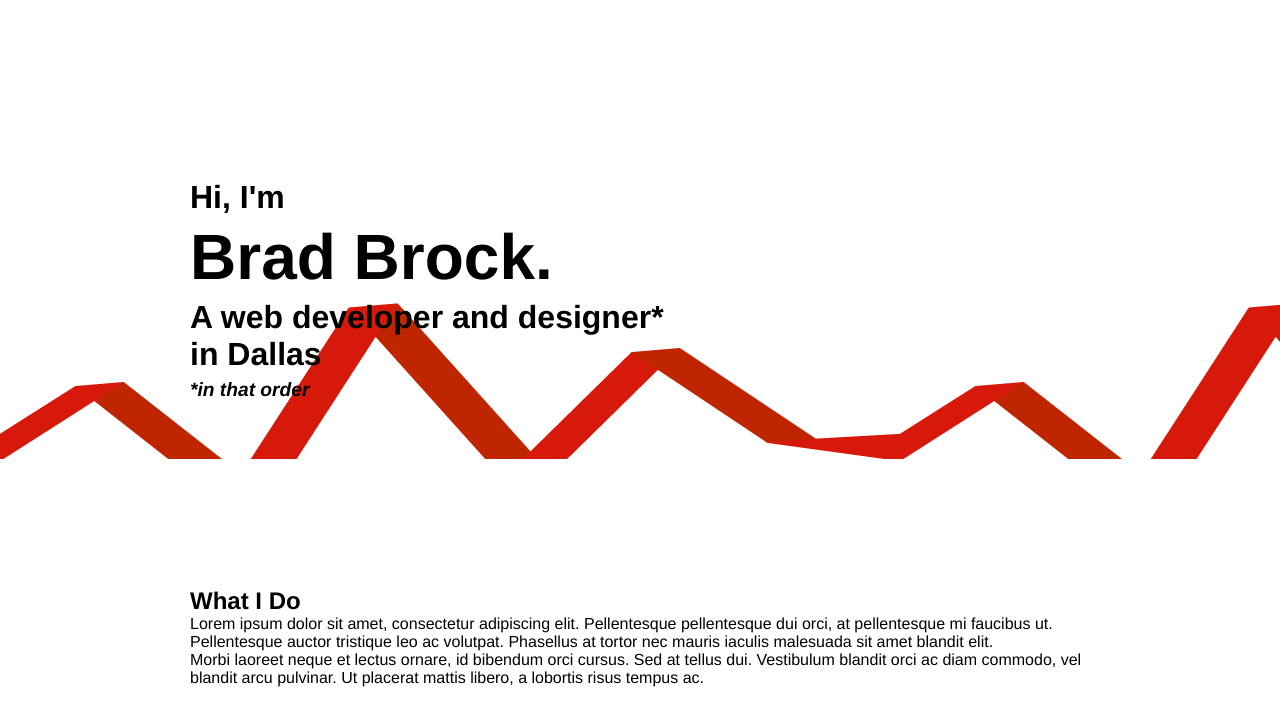
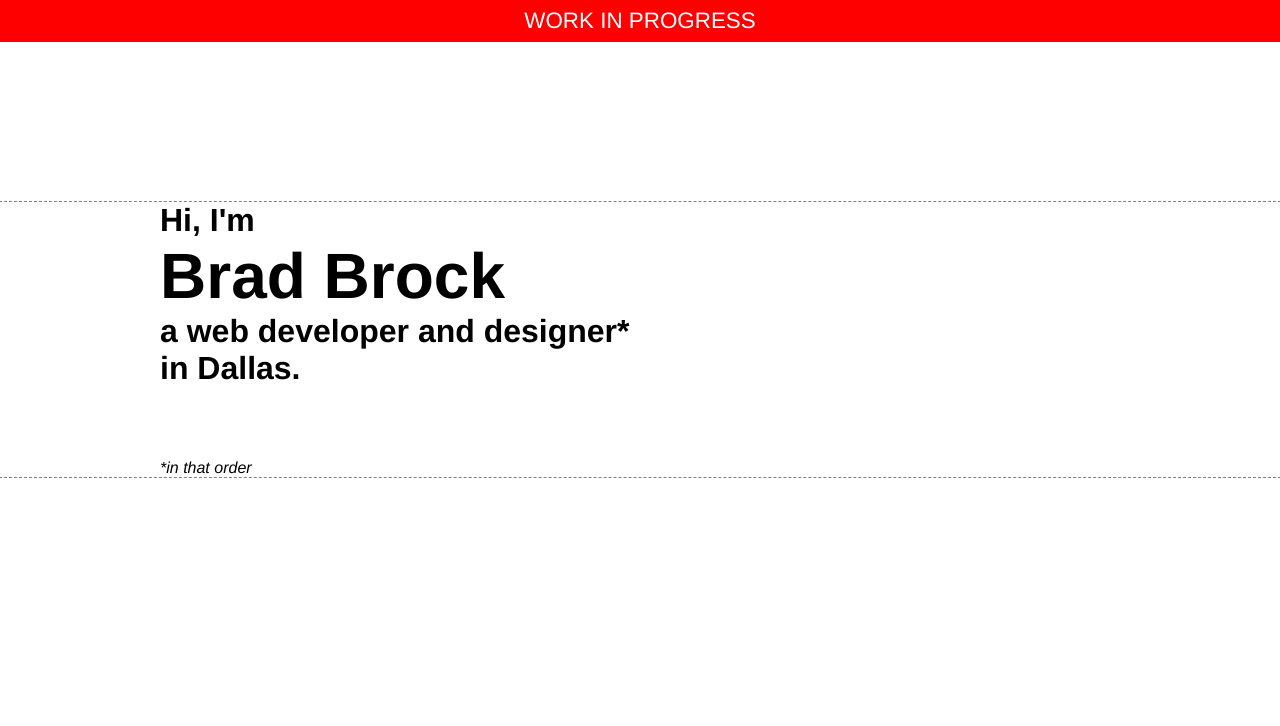
Before and after one commit to Spyrojoe/VBT4.0, a PHP site: page / in a window 1280 px wide. Shown: the top 726 px of the page. Run offline with PHP 8.4, Linux system fonts and the light colour scheme; some libraries are stand-ins or nearby versions.

Commit message:
codepen snippet
Grabbed from Codepen

```diff
--- a/index.html
+++ b/index.html
@@ -7,19 +7,16 @@
 	<script src="http://ajax.googleapis.com/ajax/libs/jquery/1.11.1/jquery.min.js"></script>
 </head>
 <body>
-	<header>
-		<div class="wrap">
-			<p class="greet">Hi, I'm</p>
-			<h1><span>Brad Brock.</span>A web developer and designer* in Dallas</h1>
-			<p class="asterisk">*in that order</p>
-		</div><!-- end wrap -->
-	</header>
-	<section class="tools">
-		<div class="wrap">
-			<h2>What I Do</h2>
-			<p>Lorem ipsum dolor sit amet, consectetur adipiscing elit. Pellentesque pellentesque dui orci, at pellentesque mi faucibus ut. Pellentesque auctor tristique leo ac volutpat. Phasellus at tortor nec mauris iaculis malesuada sit amet blandit elit.</p>
-			<p>Morbi laoreet neque et lectus ornare, id bibendum orci cursus. Sed at tellus dui. Vestibulum blandit orci ac diam commodo, vel blandit arcu pulvinar. Ut placerat mattis libero, a lobortis risus tempus ac.</p>
-		</div>
-	</section>
+	<div id="attention">WORK IN PROGRESS</div>
+
+<header>
+  <div class="wrap">
+    <div class="greet">
+      <h1>Hi, I'm <span>Brad Brock</span>a web developer and designer*<br>in Dallas.</h1>
+      <div class="asterisk">*in that order</div>
+    </div>
+  </div>
+</header>
+<!--<button>hover me</button>-->
 </body>
 </html>
--- a/style.css
+++ b/style.css
@@ -1,56 +1,57 @@
+*{
+  margin: 0;
+  padding: 0;
+  border: 0;
+}
 html{
-	box-sizing: border-box;
-}
-*, *:before, *:after{
-	box-sizing: inherit;
-}
-html, body, div, span, h1, h2, h3, h4, h5, h6, p, blockquote, pre, a, abbr, acronym, address, img, ol, ul, li, article, footer, header, nav{
-	margin: 0;
-	padding: 0;
-	border: 0;
+  text-rendering: optimizeLegibility !important;
+  -webkit-font-smoothing: antialiased !important;
 }
 body{
-	font-family: "helvetica neue", helvetica, arial, sans-serif;
+  font-family: "helvetica neue", helvetica, arial, sans-serif;
 }
-ol, ul{
-	list-style: none;
+button{
+  width: 100px;
+  height: 40px;
+  border-radius: 4px;
+  font-size: 1.1em;
+  position: absolute;
+  top: 100px;
 }
-.clfx:after {
-	content: "";
-	display: table;
-	clear: both;
+#attention{
+  padding: 8px 0;
+  text-align: center;
+  font-size: 1.4em;
+  font-weight: 200;
+  background-color: red;
+  color: white;
 }
 .wrap{
-	display: block;
-	margin: 0 auto;
-	width: 100%;
-	max-width: 900px;
+  max-width: 960px;
+  margin: 0 auto;
+}
+.greet{
+
+}
+h1 span{
+  display: block;
+  font-size: 2em;
 }
 header{
-	padding: 4% 0;
-	margin: 10% 0;
-	font-size: 2em;
-	font-weight: 700;
-	background-image: url("img/ribbon.png");
-	background-position: 0 158%;
-	background-repeat: repeat-x;
+  margin: 160px auto;
+  outline: 1px gray dashed;
 }
-header h1{
-	width: 55%;
-	font-size: 1em;
+header:hover{
+  /*transition-duration: 1s;
+  margin-left: 0;*/
 }
-header span{
-	display: block;
-	line-height: 1.3em;
-	font-size: 2em;
+header .wrap{
+  /*outline: 3px green dashed;
+  padding: 160px 0 160px 72px;*/
+  position: relative;
 }
+
 .asterisk{
-	line-height: 1.8em;
-	font-style: italic;
-	font-size: .6em;
+  margin-top: 72px;
+  font-style: italic;
 }
-.tools{
-
-}
-.tools h2, .tools p{
-}
```
